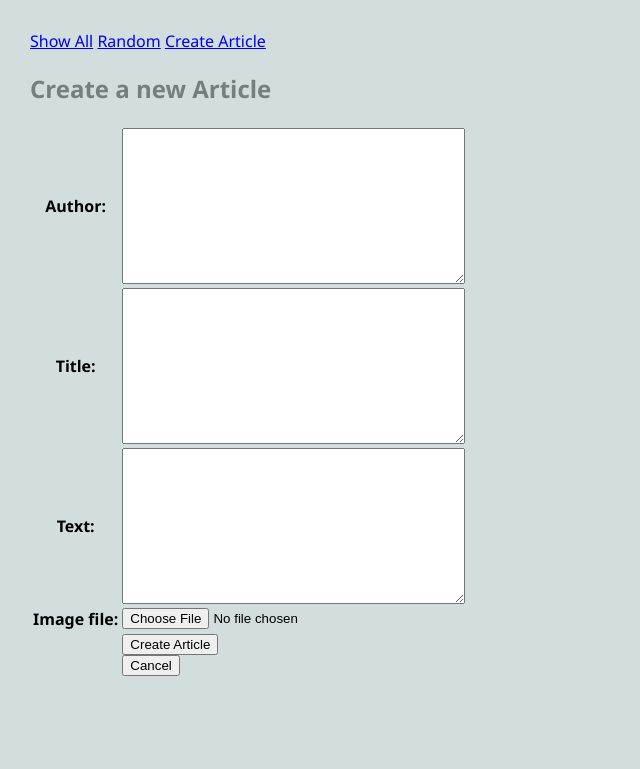
After one commit to samhithasr/cs412, a Django app: page /blog/create_article in a window 1280 px wide. The commit adds this page. Shown: the top 769 px of the page, without its empty margins (0-640 px from the left). Run offline with Django 5.2, Linux system fonts and the light colour scheme.

Commit message:
10/17 in-class example

```diff
--- a/blog/forms.py
+++ b/blog/forms.py
@@ -1,7 +1,7 @@
 # blog/forms.py
 
 from django import forms
-from .models import Comment
+from .models import Comment, Article
 
 class CreateCommentForm(forms.ModelForm):
     '''A form to add a COmment on an Article to the database'''
@@ -11,3 +11,10 @@ class CreateCommentForm(forms.ModelForm):
         model = Comment
         # fields = ['article', 'author', 'text'] # which fields to include in the form
         fields = ['author', 'text'] # which fields to include in the form]
+
+class CreateArticleForm(forms.ModelForm):
+    '''A form to add a new Article to the database.'''
+    class Meta:
+        '''Associate this HTML form with the Article data model.'''
+        model = Article
+        fields = ['author', 'title', 'text', 'image_file',]
--- a/blog/models.py
+++ b/blog/models.py
@@ -1,6 +1,7 @@
 # blog/models.py
 # Definte the data objects for our application
 from django.db import models
+from django.urls import reverse
 
 # Create your models here.
 
@@ -12,7 +13,8 @@ class Article(models.Model):
     author = models.TextField(blank=False)
     text = models.TextField(blank=False)
     published = models.DateTimeField(auto_now=True)
-    image_url = models.URLField(blank=True)
+    # image_url = models.URLField(blank=True)
+    image_file = models.ImageField(blank=True) # 10/17
 
     def __str__(self):
         '''Return a string representation of this object.'''
@@ -24,6 +26,11 @@ class Article(models.Model):
         # use the ORM to retrieve Comments for which the FK is this Article
         comments = Comment.objects.filter(article=self)
         return comments
+
+    def get_absolute_url(self):
+        '''Return the URL that will display an instance of this object.'''
+        # self.pk = primary key to this Article instance
+        return reverse('article', kwargs={'pk': self.pk})
 
 class Comment(models.Model):
     '''
--- a/blog/templates/blog/base.html
+++ b/blog/templates/blog/base.html
@@ -15,6 +15,7 @@
             <ul>
                 <li><a href="{% url 'show_all' %}">Show All</a></li>
                 <li><a href="{% url 'random' %}">Random</a></li>
+                <li><a href="{% url 'create_article' %}">Create Article</a></li>
             </ul>
         </nav>
 
--- /dev/null
+++ b/blog/templates/blog/create_article_form.html
@@ -0,0 +1,34 @@
+<!-- blog/templates/blog/create_article_form.html -->
+
+{% extends 'blog/base.html'  %}
+
+{% block content %}
+
+<h2>Create a new Article</h2>
+
+<form method="POST" enctype="multipart/form-data">
+{% csrf_token %}
+<!-- simple way to display the form, all one line -->
+<!-- {{form}} -->
+
+<!-- each field on its own line -->
+<!-- {{form.as_p}} -->
+
+<table>
+    <!-- display form as a table -->
+    {{form.as_table}}
+
+    <tr>
+        <td></td>
+        <td><input type="submit" name="submit" value="Create Article">
+        </form>
+        <!-- NOTE: the cancel button is its own form!!!! -->
+        <form action="{% url 'show_all' %}">
+            <input type="submit" name="Cancel" value="Cancel">
+        </form>
+        </td>
+    </tr>
+</table>
+
+
+{% endblock %}
--- a/blog/urls.py
+++ b/blog/urls.py
@@ -11,7 +11,7 @@ urlpatterns = [
     path(r'show_all', views.ShowAllView.as_view(), name="show_all"),
     path(r'article/<int:pk>', views.ArticleView.as_view(), name="article"),
     # path(r'create_comment', views.CreateCommentView.as_view(), name="create_comment"),
-    path(r'article/<int:pk>/create_comment', views.CreateCommentView.as_view(), name="create_comment"), ## NEW
-
+    path(r'article/<int:pk>/create_comment', views.CreateCommentView.as_view(), name="create_comment"),
+    path(r'create_article', views.CreateArticleView.as_view(), name='create_article'), ## NEW
 
 ]
--- a/blog/views.py
+++ b/blog/views.py
@@ -91,3 +91,17 @@ class CreateCommentView(CreateView):
 
         # delegate work to superclass version of this method
         return super().form_valid(form)
+
+class CreateArticleView(CreateView):
+    '''A view class to create a new Article instance.'''
+
+    form_class = CreateArticleForm
+    template_name = 'blog/create_article_form.html'
+
+    def form_valid(self, form):
+        '''This method is called as part of the form processing.'''
+
+        print(f'CreateArticleView.form_valid(): form.cleaned_data={form.cleaned_data}')
+
+        # let the superclass do the real work
+        return super().form_valid(form)
--- a/cs412/settings.py
+++ b/cs412/settings.py
@@ -130,6 +130,9 @@ STATICFILES_DIRS = [
     os.path.join(BASE_DIR, "static")
 ]
 
+MEDIA_ROOT = os.path.join(BASE_DIR, 'media/')
+MEDIA_URL = '/media/'
+
 # Default primary key field type
 # https://docs.djangoproject.com/en/5.1/ref/settings/#default-auto-field
 
--- a/cs412/urls.py
+++ b/cs412/urls.py
@@ -27,4 +27,7 @@ urlpatterns = [
     path("restaurant/", include("restaurant.urls")), # assignment 4
     path("blog/", include("blog.urls")), # 10/1
     path("mini_fb/", include("mini_fb.urls")), # assignment 5
-] + static(settings.STATIC_URL, document_root=settings.STATIC_ROOT)
+]
+
+urlpatterns += static(settings.STATIC_URL, document_root=settings.STATIC_ROOT)
+urlpatterns += static(settings.MEDIA_URL, document_root=settings.MEDIA_ROOT)
--- a/mini_fb/models.py
+++ b/mini_fb/models.py
@@ -31,7 +31,7 @@ class Profile(models.Model):
         return f'{self.first} {self.last} from {self.city}.'
 
     def get_status_messages(self):
-        '''Return a List of all status messages associated with a Profile.'''
+        '''Return a list of all status messages associated with a Profile.'''
 
         return StatusMessage.objects.filter(profile=self).order_by('-published')
 
--- a/mini_fb/urls.py
+++ b/mini_fb/urls.py
@@ -15,4 +15,5 @@ urlpatterns = [
     path(r'show_profile/<int:pk>', views.ShowProfilePageView.as_view(), name="show_profile"),
     path(r'create_profile', views.CreateProfileView.as_view(), name="create_profile"),
     path(r'profile/<int:pk>/create_status', views.CreateStatusMessageView.as_view(), name="create_status"),
+    # path(r'profile/<int:pk>/', views.ShowProfilePageView.as_view(), name='show_profile'),
 ]
--- /dev/null
+++ b/static/styles-blog.css
@@ -0,0 +1,80 @@
+/* This CSS was derived from NetNinja's multi-column grid example. */
+
+body {
+    margin: 30px;
+    background: #d1dedd;
+    font-family:'Segoe UI', Tahoma, Geneva, Verdana, sans-serif;
+}
+
+ul, li {
+    padding: 0px;
+    list-style-type: none;
+}
+
+h1, h2, h3 {
+    color: #767f7e;
+}
+
+p {
+    color: #828b82;
+}
+
+header {
+    max-width: 1200px;
+    margin: 40px auto;
+    border-bottom: 1px solid #bbc7c7;
+}
+.grid-container {
+    background: #eee;
+    max-width: 900px;
+    display: grid;
+    /* grid-template-columns: 300px 300px 300px; */
+    grid-template-columns: repeat(3, 1fr);
+     grid-gap: 10px;
+    max-width: 1200px;
+    margin: 20px auto;
+}
+
+article.featured {
+    grid-column: span 3;
+    display: grid; /* nested grid */
+    gap: 60px;
+    grid-template-columns: 1fr 1fr;
+    align-items: center;
+    border-bottom: 1px #bbc7c7;
+    padding-bottom: 40px;
+}
+
+article img, article.featured img {
+    width: 100%;
+    border: 4px solid #fff;
+    border-radius: 8px;
+}
+article p, article h3 {
+    margin: 20px 10px;
+
+}
+
+nav li {
+    display: inline;
+}
+/* responsive styles: adapt to smaller screen sizes */
+@media screen and (max-width: 980px) {
+
+    article {
+        grid-column: span 3;
+        display: grid; /* nested grid */
+        grid-template-columns: 1fr 1fr;
+        gap: 60px;
+        align-items: center;
+    }
+}
+
+@media screen and (max-width: 760px) {
+
+    article, article.featured {
+
+        display: block;
+        margin: 0px 20px;
+    }
+}
```
Also changed, not shown: blog/templates/blog/article.html (+6 -1 lines), blog/templates/blog/show_all.html (+7 -1 lines), blog/migrations/0004_remove_article_image_url_article_image_file.py (added), db.sqlite3, 2 other files.
